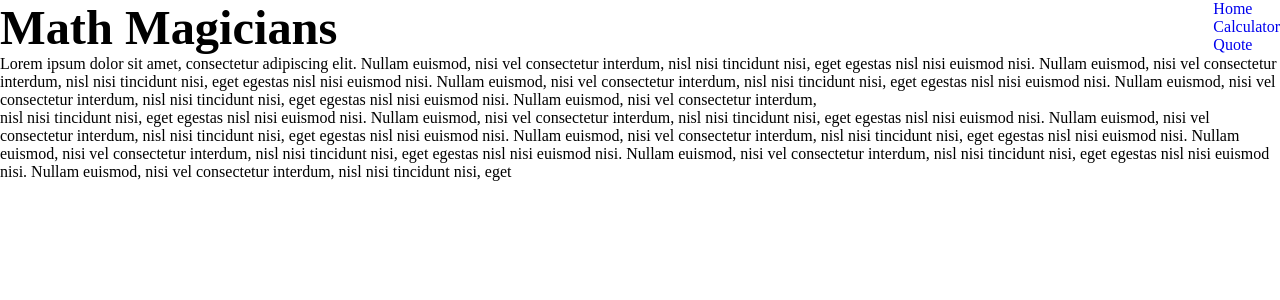
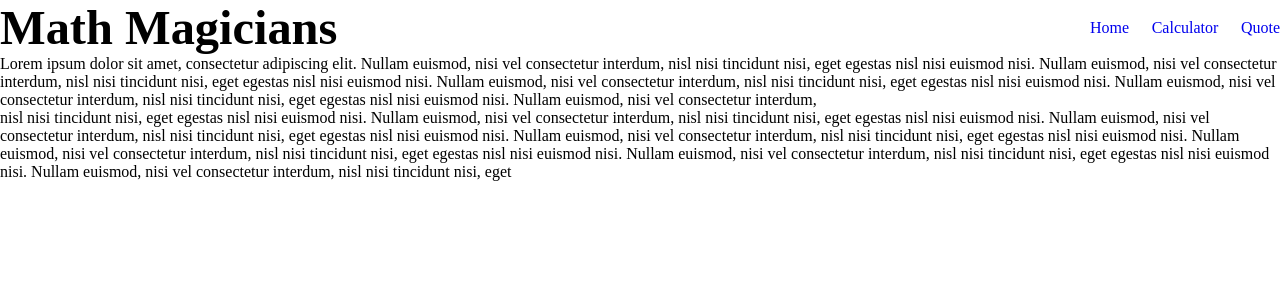
Before and after one commit to Marcraphael12/Marc-the-magician-v2, a React (Create React App) app: page / in a window 1280 px wide. Shown: the top 300 px of the page. Built offline with nearby package versions, Linux system fonts and the light colour scheme.

Commit message:
Alingn the navigation

```diff
--- a/src/components/Pages/header.css
+++ b/src/components/Pages/header.css
@@ -14,3 +14,19 @@
 	align-items: center;
 	font-size: calc(3vw + 10px); /* Help the font to automaticaly chnge its size along with the screen size */
 }
+
+.Header nav {
+	width: 40%;
+	max-width: 190px; /* Help to maintain a good spacing between nav links */
+	height: auto;
+	display: flex;
+	justify-content: center;
+}
+
+.Header nav ul { /* Nav list container */
+	width: 100%; /* Make the list container full width with its parent 'nav' */
+	height: auto;
+	display: flex;
+	justify-content: space-between;
+	align-items: center;
+}
```
